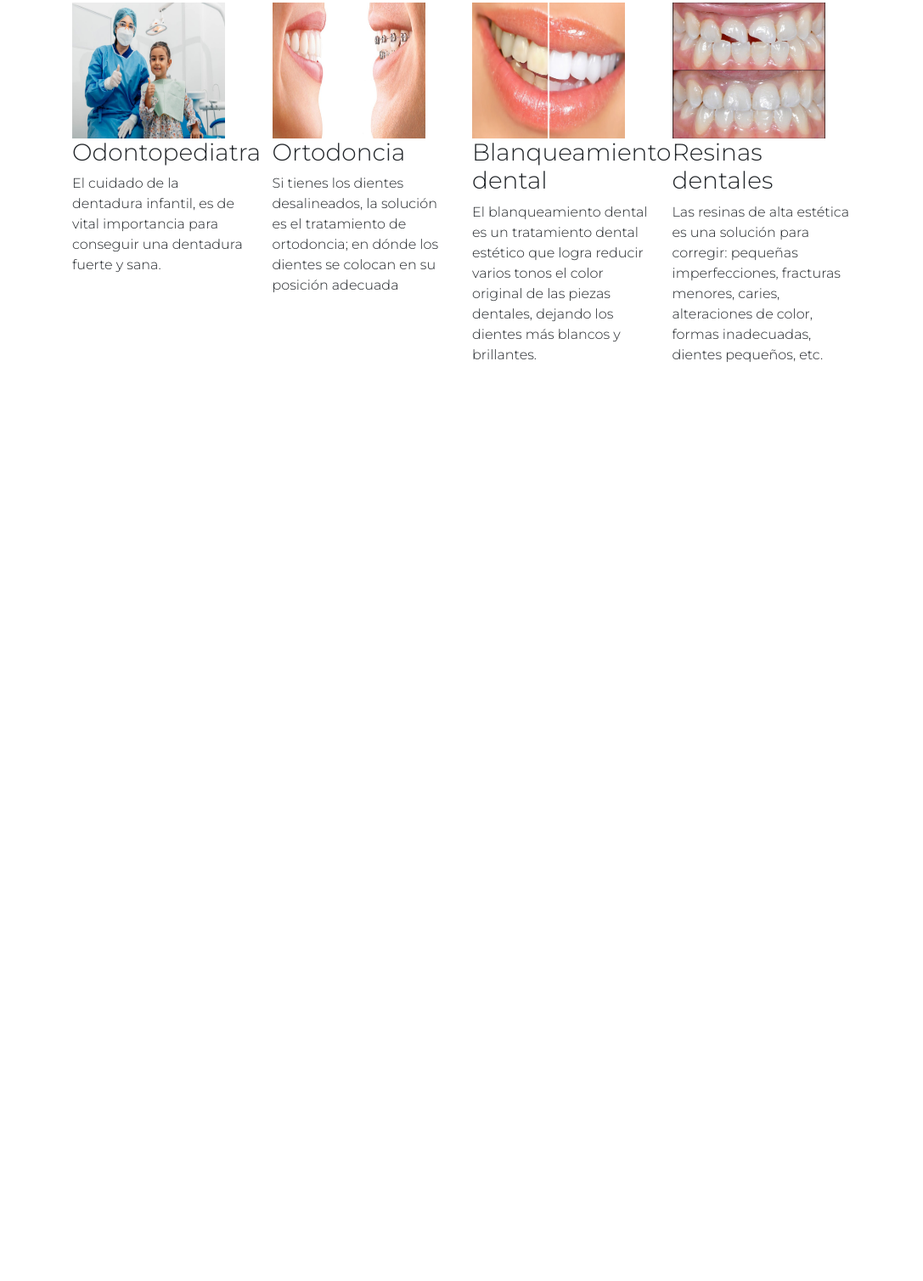
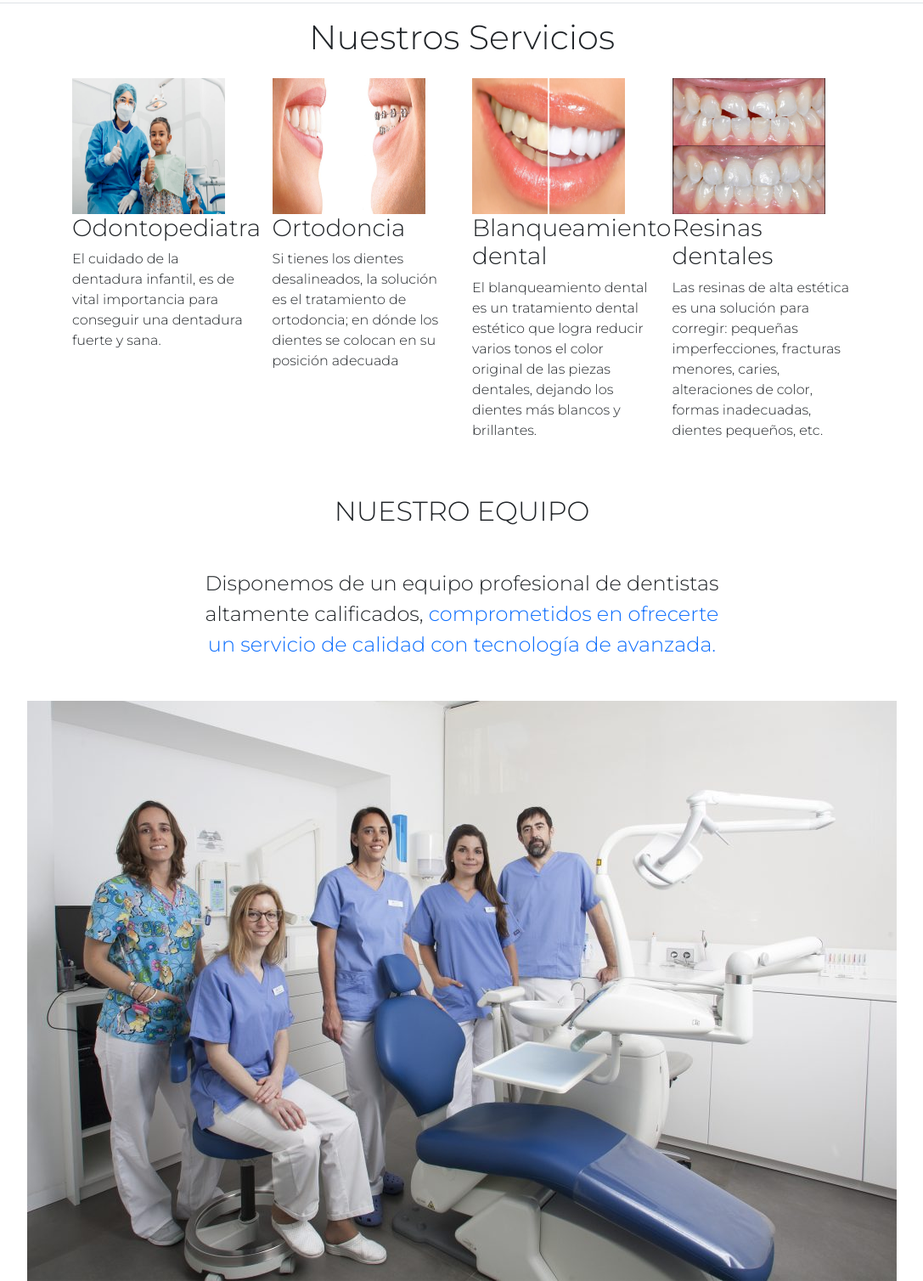
Before and after one commit to LuisMayorquin/ConsultorioNew, a plain HTML site: page index.html in a window 1280 px wide. Shown: the part 1003-2511 px from the top of the page at 85% size, without its empty margins (96-1183 px from the left). Before the commit the page ends 1449 px from the top, so only its background shows below. Drawn offline with nearby package versions, Linux system fonts and the light colour scheme.

Commit message:
Avance en responsividad y se agrego descripcion del equipo con una foto y links de ancla

```diff
--- a/assets/styles/styles.css
+++ b/assets/styles/styles.css
@@ -34,3 +34,9 @@ body {
     max-height: 39rem;
 
 }
+
+/* .mapa {
+    background: url(../imagenes/Captura.PNG);
+    width: 100%;
+    height: 500px;
+} */
--- a/index.html
+++ b/index.html
@@ -35,7 +35,7 @@
                 <a class="nav-link active" aria-current="page" href="#">Sobre nosotros</a>
               </li>
               <li class="nav-item">
-                <a class="nav-link" href="#">Servicios</a>
+                <a class="nav-link" href="#servicios">Servicios</a>
               <li class="nav-item">
                 <a class="nav-link" aria-current="page" href="#">Agenda tu cita</a>
               <li class="nav-item">
@@ -83,11 +83,14 @@
       <p class="p-3 fs-4">Diente Feliz <span class="text-info">- Todos nuestros tratamientos y servicios se brindan en cómodas instalaciones con los más altos estándares de calidad.</span></p>
     </div>
 
-    <!--SERVICIOS-->
+    <!--SERVICIOS AQUI APLICAMOS EL GRID CON BREAKPOINTS PARA QUE SEA RESPONSIVE-->
     <div class="container-fluid">
 
+
+      <h1 class="p-3 fs-1 border-top text-center">Nuestros Servicios</h1>
+
       <div class="row w-75 mx-auto">
-        <div class="col-sm-12 col-md-6 col-lg-3">
+        <div class="col-sm-12 col-md-6 col-lg-3 ">
           <img src="./assets/imagenes/odontopediatra.jpeg" alt="odontopediatra" width="180" height="160">
           <div>
             <h3>Odontopediatra</h3>
@@ -122,6 +125,17 @@
 
     </div>
 
+    <!--ACERCA DE NOSOTROS-->
+      <div class="w-50 mx-auto text-center" id="equipo">
+
+        <h1 class="mb-5 fs-2 mt-5">NUESTRO EQUIPO</h1>
+        <p class="fs-4">Disponemos de un equipo profesional de dentistas altamente calificados, <span class="text-primary">comprometidos en ofrecerte un servicio de calidad con tecnología de avanzada.</span></p>
+
+      </div>
+      <div class="mt-5 text-center">
+        <img class="img-fluid bg-body-info" src="./assets/imagenes/grupo-doctores-1024x683.jpg" alt="grupo de doctores">
+      </div>
+
 
 
 
```
Also changed, not shown: assets/imagenes/Captura.PNG (added), assets/imagenes/grupo-doctores-1024x683.jpg (added).
